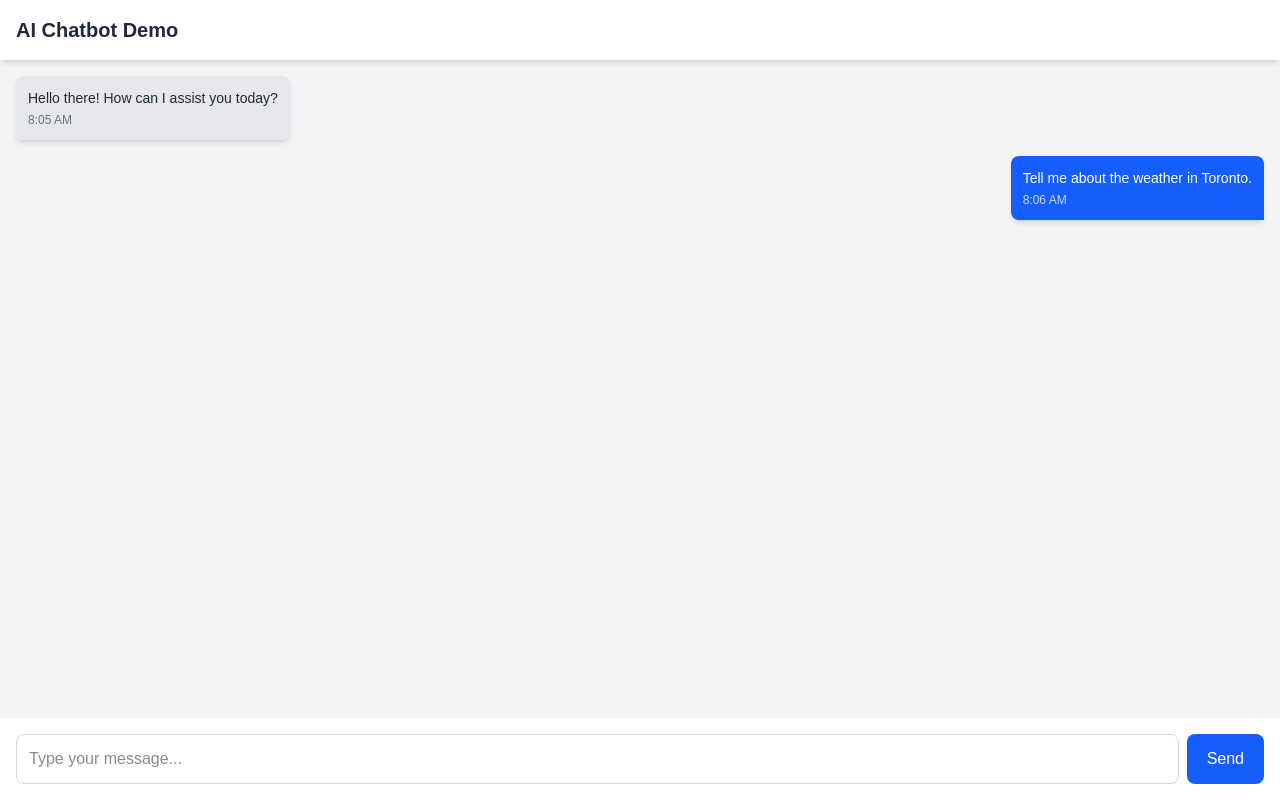
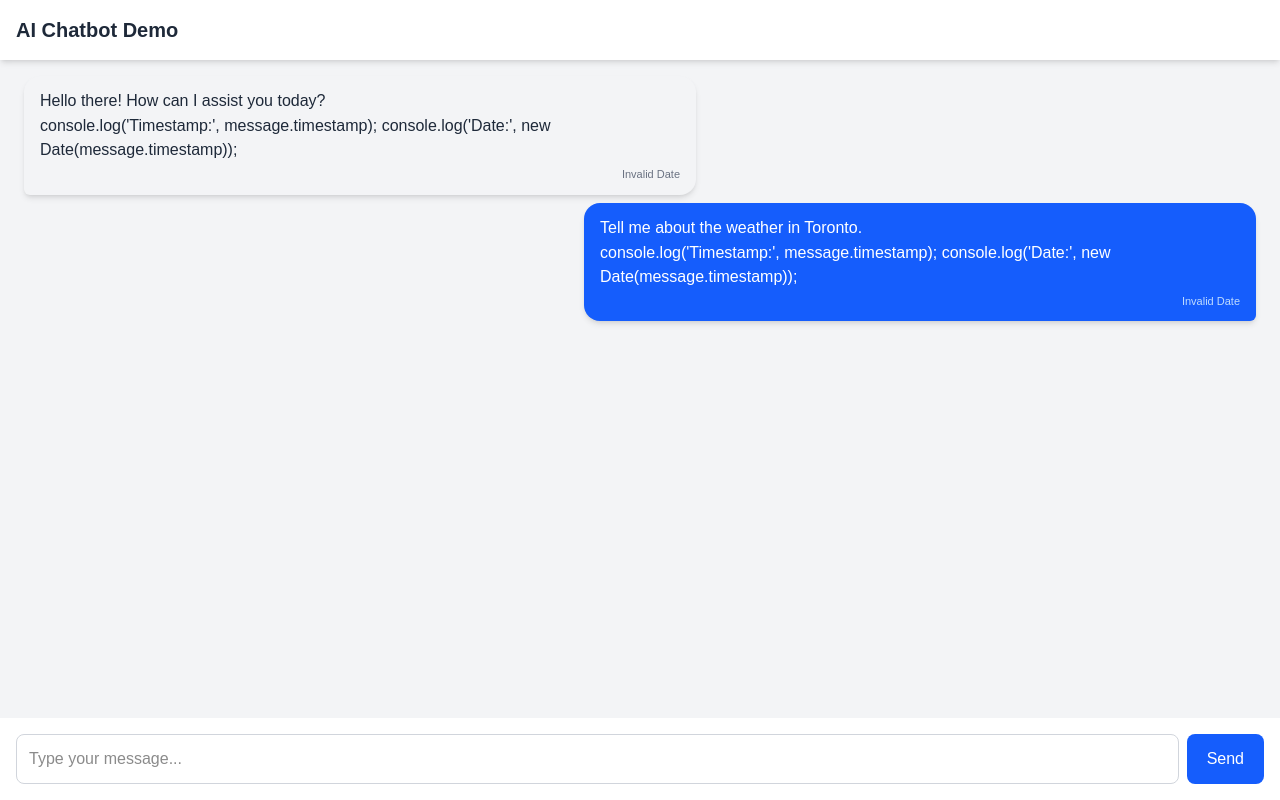
Before and after one commit to AlcxMtr/FGFHackathon, a Next.js app: page / in a window 1280 px wide. Built offline with nearby package versions, Linux system fonts and the light colour scheme.

Commit message:
Message Buuble changes

```diff
--- /dev/null
+++ b/app/components/MessageBubble.tsx
@@ -0,0 +1,66 @@
+
+import { useState } from 'react';
+import { motion } from 'framer-motion';
+
+const MessageBubble = ({ message }) => {
+  const isUser = message.sender === 'user';
+  const [expanded, setExpanded] = useState(false);
+
+  return (
+    <motion.div
+      key={message.id}
+      initial={{ opacity: 0, y: 10 }}
+      animate={{ opacity: 1, y: 0 }}
+      transition={{ duration: 0.2 }}
+      role="listitem"
+      className={`flex ${isUser ? 'justify-end' : 'justify-start'} mb-2 px-2`}
+    >
+      <div
+        className={`relative max-w-[90%] sm:max-w-md lg:max-w-2xl px-4 py-3 rounded-2xl shadow-md transition-colors duration-200
+          ${isUser
+            ? 'bg-blue-600 text-white rounded-br-md'
+            : 'bg-gray-100 text-gray-800 dark:bg-gray-800 dark:text-gray-100 rounded-bl-md'}
+        `}
+      >
+        {/* Message text with manual 3-line clamp */}
+        <p
+          className={`text-sm md:text-base leading-relaxed break-words whitespace-pre-wrap overflow-hidden transition-all duration-200 ease-in-out ${
+            expanded ? '' : 'max-h-[4.5em]'
+          }`}
+          style={!expanded ? { display: '-webkit-box', WebkitLineClamp: 3, WebkitBoxOrient: 'vertical' } : {}}
+        >
+          {message.text}
+        </p>
+
+        {/* Toggle button */}
+        {(message.text.length > 180 || message.text.includes('\n')) && (
+          <button
+            onClick={() => setExpanded(!expanded)}
+            className={`text-xs font-medium mt-2 ${
+              isUser ? 'text-blue-200' : 'text-blue-600 dark:text-blue-400'
+            } hover:underline float-right`}
+          >
+            {expanded ? 'Show less ▲' : 'Show more ▼'}
+          </button>
+        )}
+console.log('Timestamp:', message.timestamp);
+console.log('Date:', new Date(message.timestamp));
+        {/* Timestamp */}
+        <time
+          dateTime={message.timestamp}
+          title={new Date(message.timestamp).toLocaleString()}
+          className={`text-[11px] mt-1 block text-right clear-both ${
+            isUser ? 'text-blue-200' : 'text-gray-500 dark:text-gray-400'
+          }`}
+        >
+          {new Date(message.timestamp).toLocaleTimeString([], {
+            hour: '2-digit',
+            minute: '2-digit',
+          })}
+        </time>
+      </div>
+    </motion.div>
+  );
+};
+
+export default MessageBubble;
--- a/app/page.tsx
+++ b/app/page.tsx
@@ -1,6 +1,8 @@
 'use client'; // This is a Client Component, essential for using useState and useEffect
 
 import React, { useState, useEffect, useRef } from 'react';
+import MessageBubble from './components/MessageBubble'
+
 
 // Define a type for your messages
 interface Message {
@@ -68,28 +70,8 @@ export default function ChatPage() {
 
       {/* Chat Messages Area */}
       <main className="flex-1 overflow-y-auto p-4 space-y-4">
-        {messages.map((message) => (
-          <div
-            key={message.id}
-            className={`flex ${message.sender === 'user' ? 'justify-end' : 'justify-start'}`}
-          >
-            <div
-              className={`max-w-xs sm:max-w-md lg:max-w-lg p-3 rounded-lg shadow-md relative ${
-                message.sender === 'user'
-                  ? 'bg-blue-600 text-white rounded-br-none' // User message bubble style
-                  : 'bg-gray-200 text-gray-800 dark:bg-gray-700 dark:text-gray-100 rounded-bl-none' // Bot message bubble style
-              }`}
-            >
-              <p className="text-sm break-words">{message.text}</p>
-              <span
-                className={`text-xs mt-1 block ${
-                  message.sender === 'user' ? 'text-blue-200' : 'text-gray-500 dark:text-gray-400'
-                }`}
-              >
-                {message.timestamp}
-              </span>
-            </div>
-          </div>
+        {messages.map((message, index) => (
+          <MessageBubble key={index} message={message} />
         ))}
         {/* This empty div helps in scrolling to the bottom of the chat */}
         <div ref={messagesEndRef} />
--- a/package.json
+++ b/package.json
@@ -9,11 +9,13 @@
     "lint": "next lint"
   },
   "dependencies": {
+    "framer-motion": "^12.23.3",
     "next": "15.3.5",
     "react": "^19.0.0",
     "react-dom": "^19.0.0"
   },
   "devDependencies": {
+    "@tailwindcss/line-clamp": "^0.4.4",
     "@tailwindcss/postcss": "^4",
     "@types/node": "^24.0.13",
     "@types/react": "^19.1.8",
```
Also changed, not shown: 1 other file (tests, documents, lock files or other folders).
